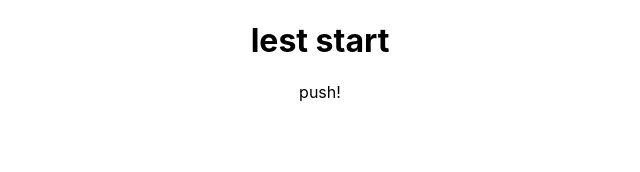
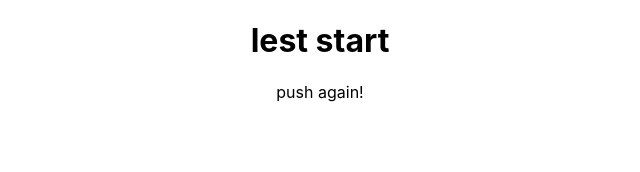
Before and after one commit to TamarCY/ToDo, a React (Create React App) app: page / in a window 1280 px wide. Shown: the top 172 px of the page, without its empty margins (320-960 px from the left). Built offline with nearby package versions, Linux system fonts and the light colour scheme.

Commit message:
second push

```diff
--- a/src/App.js
+++ b/src/App.js
@@ -4,7 +4,7 @@ function App() {
   return (
     <div className="App">
       <h1>lest start</h1>
-      <p>push!</p>
+      <p>push again!</p>
     </div>
   );
 }
```
